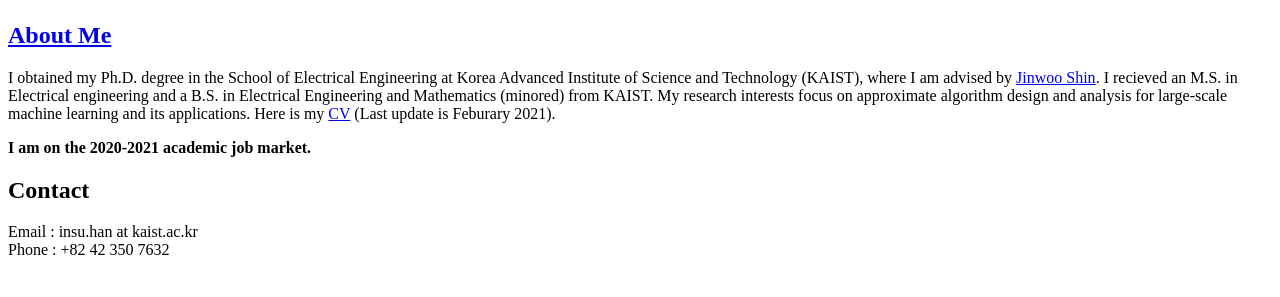
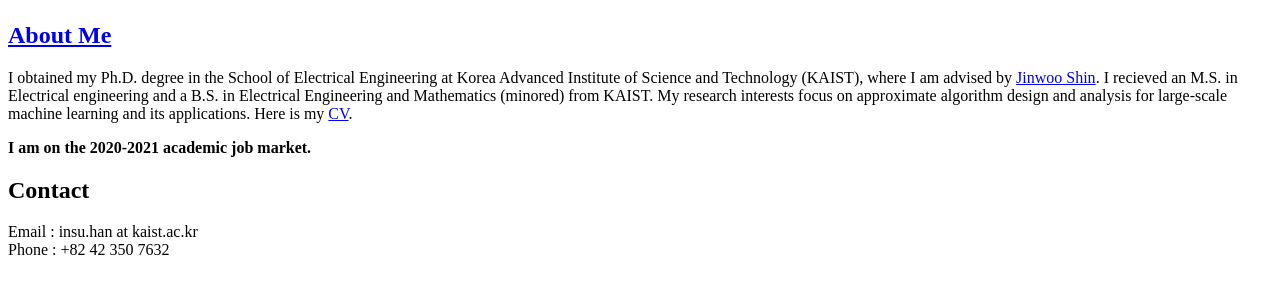
Before and after one commit to insuhan/insuhan.github.io, a Jekyll site: the page built from _posts/2019-10-12-about-me.markdown, in a window 1280 px wide. Shown: the part 699-996 px from the top of the page. Built offline with Jekyll 4.4.1, drawn with Linux system fonts in a browser that asks for light colours; a style sheet for code colours, icons or effects is not loaded.

Commit message:
update cv

```diff
--- a/_posts/2019-10-12-about-me.markdown
+++ b/_posts/2019-10-12-about-me.markdown
@@ -5,7 +5,7 @@ date:   2021-02-26 19:53:36 +0530
 category: intro
 ---
 
-I obtained my Ph.D. degree in the School of Electrical Engineering at Korea Advanced Institute of Science and Technology (KAIST), where I am advised by [Jinwoo Shin]. I recieved an M.S. in Electrical engineering and a B.S. in Electrical Engineering and Mathematics (minored) from KAIST.  My research interests focus on approximate algorithm design and analysis for large-scale machine learning and its applications. Here is my [CV] (Last update is Feburary 2021).
+I obtained my Ph.D. degree in the School of Electrical Engineering at Korea Advanced Institute of Science and Technology (KAIST), where I am advised by [Jinwoo Shin]. I recieved an M.S. in Electrical engineering and a B.S. in Electrical Engineering and Mathematics (minored) from KAIST.  My research interests focus on approximate algorithm design and analysis for large-scale machine learning and its applications. Here is my [CV].
 
 **I am on the 2020-2021 academic job market.**
 
@@ -15,7 +15,7 @@ Email : insu.han at kaist.ac.kr <br/>
 Phone : +82 42 350 7632
 
 [Jinwoo Shin]: http://alinlab.kaist.ac.kr/shin.html
-[CV]: https://www.dropbox.com/s/ku9xvs6gedgzc07/cv_insuhan.pdf?dl=0
+[CV]: https://www.dropbox.com/s/xgxu17r4ic0w089/cv.pdf?dl=0
 
 <br/>
 ## Research experiences
```
